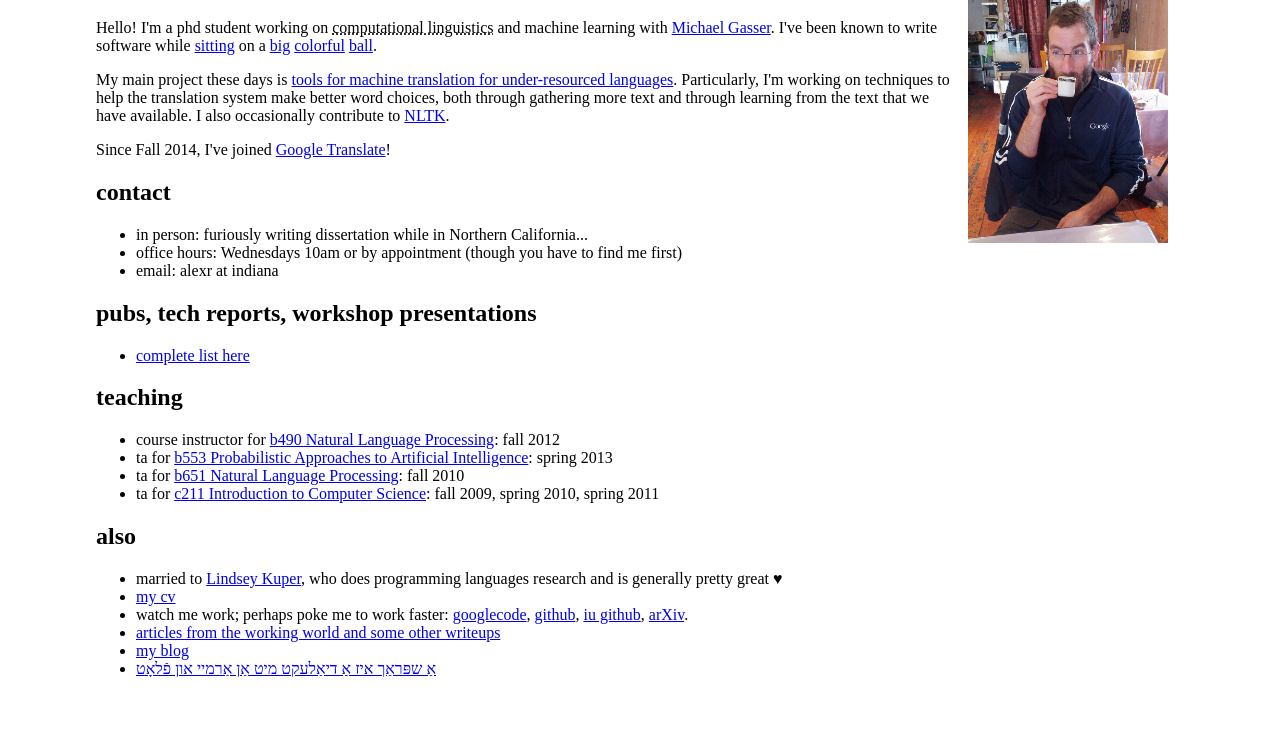
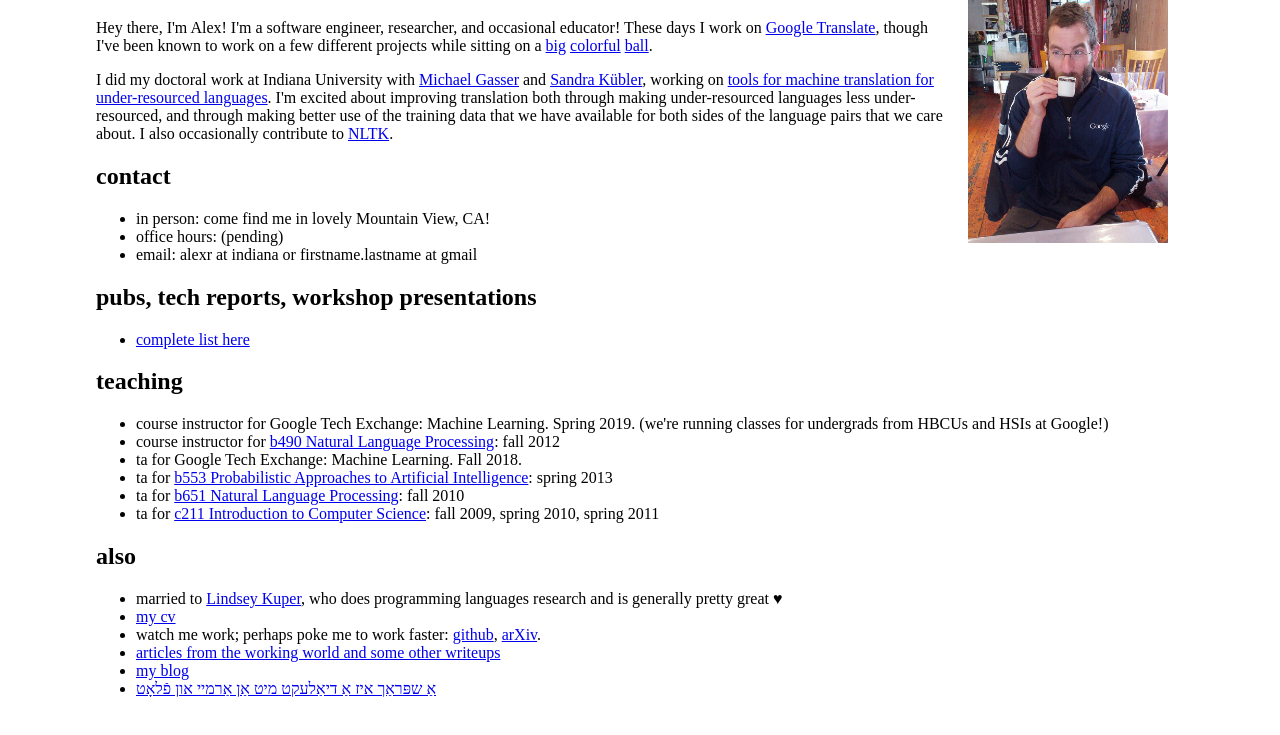
Before and after one commit to alexrudnick/alexrudnick.github.io, a plain HTML site: page index.html in a window 1280 px wide. Shown: the part 61-796 px from the top of the page. Drawn offline with Linux system fonts and the light colour scheme.

Commit message:
update CV and main page

```diff
--- a/index.html
+++ b/index.html
@@ -16,38 +16,32 @@
        title="drink more coffee"
        style="float:right; margin: 1em;"/>
   <h1>Alex Rudnick</h1>
-  <p>Hello! I'm a phd student working on <abbr title="natural language
-  processing; human language technology">computational linguistics</abbr>
-  and machine learning with
-  <a href="http://www.cs.indiana.edu/~gasser">Michael Gasser</a>.
 
-  I've been known to write software while
-  <a href="http://translate.google.com">sitting</a> on a
-  <a href="https://developers.google.com/eclipse/">big</a>
+  <p>Hey there, I'm Alex! I'm a software engineer, researcher, and occasional
+  educator!
+  These days I work on <a href="http://translate.google.com">Google
+  Translate</a>, though I've been known to work on a few different projects
+  while sitting on a
+  <a href="https://en.wikipedia.org/wiki/Google_Plugin_for_Eclipse">big</a>
   <a href="http://www.gwtproject.org/">colorful</a>
-  <a href="http://research.google.com">ball</a>.
+  <a href="http://research.google.com">ball</a>.</p>
 
-  <p>
-  My main project these days is <a href="http://hltdi.github.io/">tools for
-  machine translation for under-resourced languages</a>. Particularly, I'm
-  working on techniques to help the translation system make better word
-  choices, both through gathering more text and through learning from
-  the text that we have available.
+  <p>I did my doctoral work at Indiana University with
+  <a href="http://homes.sice.indiana.edu/gasser/">Michael Gasser</a> and
+  <a href="http://cl.indiana.edu/~skuebler/">Sandra Kübler</a>, working on
+  <a href="http://hltdi.github.io/">tools for machine translation for
+  under-resourced languages</a>. I'm excited about improving translation both
+  through making under-resourced languages less under-resourced, and through
+  making better use of the training data that we have available for both sides
+  of the language pairs that we care about.
   I also occasionally contribute to <a href="http://www.nltk.org/">NLTK</a>.
-  </p>
-
-  <p>
-  Since Fall 2014, I've joined
-  <a href="http://translate.google.com/">Google Translate</a>!
   </p>
 
   <h2>contact</h2>
   <ul>
-    <li>in person: furiously writing dissertation while in Northern
-        California...</li>
-    <li>office hours: Wednesdays 10am or by appointment (though you have to
-        find me first)</li>
-    <li>email: alexr at indiana</li>
+    <li>in person: come find me in lovely Mountain View, CA!</li>
+    <li>office hours: (pending)</li>
+    <li>email: alexr at indiana or firstname.lastname at gmail</li>
   </ul>
 
   <h2>pubs, tech reports, workshop presentations</h2>
@@ -57,8 +51,12 @@
 
   <h2>teaching</h2>
   <ul>
+    <li>course instructor for Google Tech Exchange: Machine Learning. Spring
+    2019. (we're running classes for undergrads from HBCUs and HSIs at
+    Google!)</li>
     <li>course instructor for <a href="nlpclass_2012">b490 Natural Language
     Processing</a>: fall 2012</li>
+    <li>ta for Google Tech Exchange: Machine Learning. Fall 2018.</li>
     <li>ta for <a
     href="http://homes.soic.indiana.edu/classes/spring2013/csci/b553-djcran/advertisement.html">b553
     Probabilistic Approaches to Artificial Intelligence</a>: spring 2013</li>
@@ -72,14 +70,12 @@
 
   <h2>also</h2>
   <ul>
-    <li>married to <a href="http://www.cs.indiana.edu/~lkuper">Lindsey
+    <li>married to <a href="https://users.soe.ucsc.edu/~lkuper/">Lindsey
     Kuper</a>, who does programming languages research and is generally pretty
     great &hearts;</li>
     <li><a href="alexr-cv.html">my cv</a></li>
     <li>watch me work; perhaps poke me to work faster:
-    <a href="https://code.google.com/u/alex.rudnick/">googlecode</a>,
     <a href="https://github.com/alexrudnick">github</a>,
-    <a href="https://github.iu.edu/alexr/">iu github</a>,
     <a href="http://arxiv.org/a/rudnick_a_1">arXiv</a>.
     </li>
     <li><a href="nonpubs">articles from the working world and some other
```
Also changed, not shown: alexr-cv.html (+15 -2 lines).
